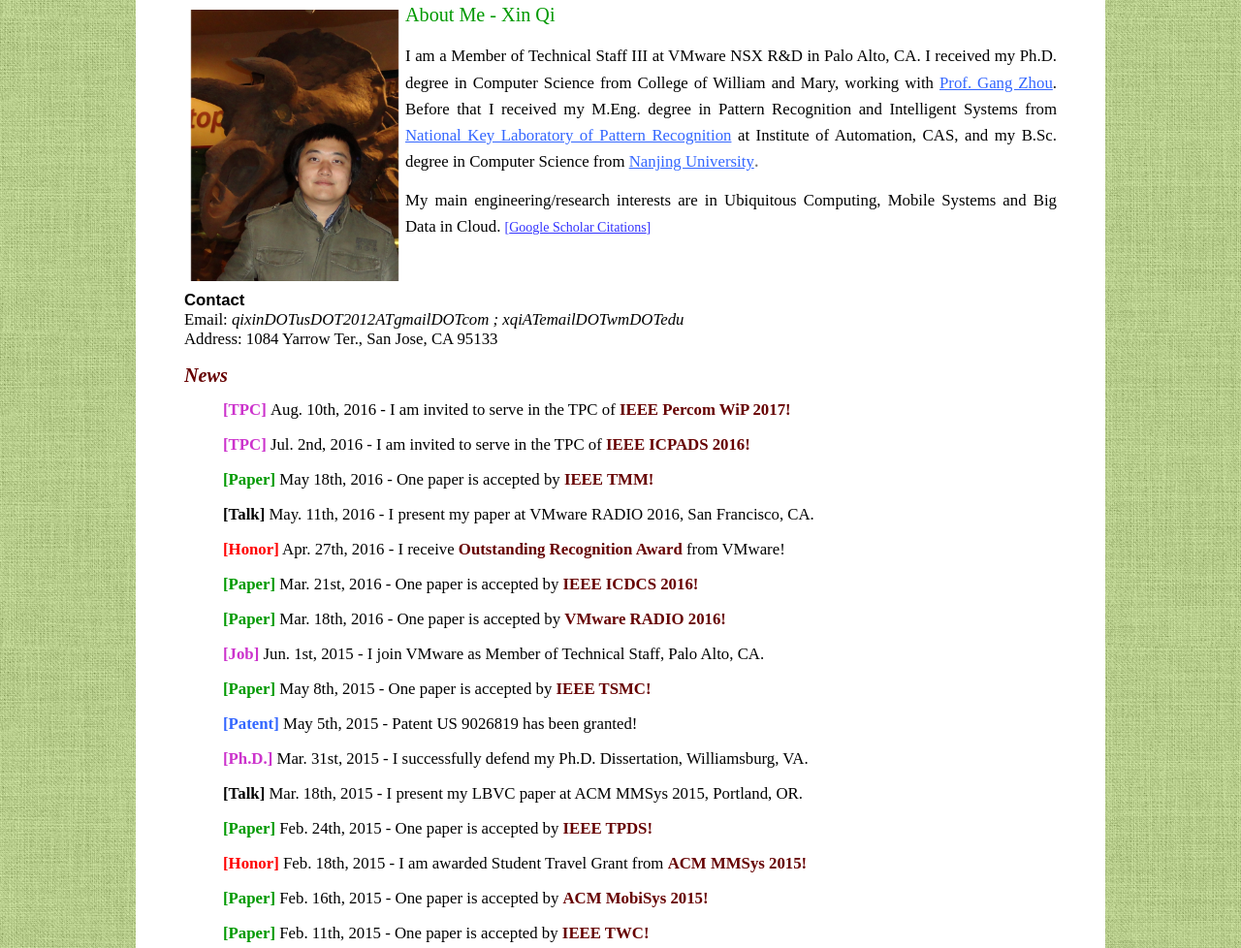
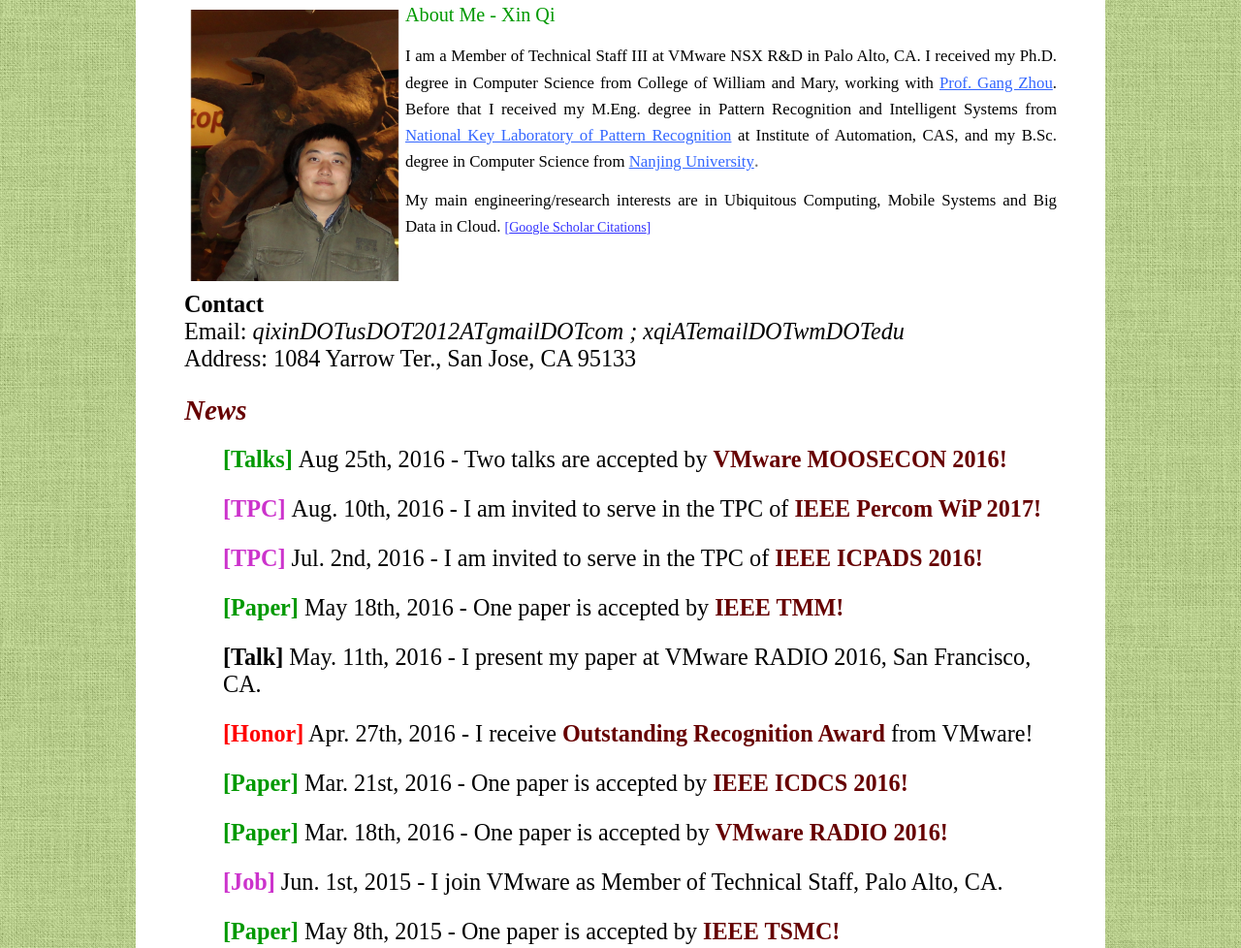
Before and after one commit to xqi-wm/xqi-wm.github.io, a plain HTML site: page index.html in a window 1280 px wide. Shown: the part 308-1286 px from the top of the page at 97% size. Drawn offline with Linux system fonts and the light colour scheme.

Commit message:
moose con

```diff
--- a/index.html
+++ b/index.html
@@ -1,6 +1,5 @@
 <!DOCTYPE html PUBLIC "-//W3C//DTD XHTML 1.0 Strict//EN" "http://www.w3.org/TR/xhtml1/DTD/xhtml1-strict.dtd">
-<html xmlns="http://www.w3.org/1999/xhtml"><head>
-<!--
+<html xmlns="http://www.w3.org/1999/xhtml"><head><!--
 Design by Free CSS Templates
 http://www.freecsstemplates.org
 Released for free under a Creative Commons Attribution 2.5 License
@@ -8,6 +7,8 @@ Name : Emerald Description: A two-column, fixed-width design with dark color sch
 Version : 1.0
 Released : 20120902
 -->
+
+
 
 
 
@@ -110,7 +111,7 @@ University</span></a></small>.</span></span></big></big><span style="font-family
 <big style="font-family: Times New Roman,Times,serif; color: black;">My main engineering/research interests are in Ubiquitous Computing, Mobile Systems and Big Data in Cloud. </big><big style="font-family: Times New Roman,Times,serif; color: black;"><small><a target="_blank" href="https://scholar.google.com/citations?hl=en&amp;user=05BTnPwAAAAJ"><span style="color: rgb(51, 51, 255);">[<span style="text-decoration: underline;">Google Scholar Citations</span>]</span></a></small></big></p>
 <p><br />
 <big style="color: black;"><small><a target="_blank" href="https://scholar.google.com/citations?hl=en&amp;user=05BTnPwAAAAJ"><span style="color: rgb(51, 51, 255);" /></a></small></big></p>
-<big style="font-family: Times New Roman,Times,serif; color: black;"></big> <big style="font-family: Times New Roman,Times,serif; color: black;"></big><span style="color: red; font-style: italic; font-weight: bold;">
+<big style="font-family: Times New Roman,Times,serif; color: black;" /> <big style="font-family: Times New Roman,Times,serif; color: black;" /><span style="color: red; font-style: italic; font-weight: bold;">
 
 </span><big style="color: black; font-weight: bold;">Contact</big><br style="font-family: Times New Roman,Times,serif; color: black;" />
 <big style="color: black;"><span style="font-family: Times New Roman,Times,serif;">Email: <span style="font-style: italic;">qixinDOTusDOT2012ATgmailDOTcom ; xqiATemailDOTwmDOTedu</span></span><br style="font-family: Times New Roman,Times,serif;" />
@@ -124,7 +125,12 @@ University</span></a></small>.</span></span></big></big><span style="font-family
 <dl style="color: black; font-family: Times New Roman,Times,serif; text-align: left;">
 
 
+  <dd><big style="color: rgb(0, 153, 0);"><span style="font-weight: bold;">[</span></big><big style="color: rgb(0, 153, 0);"><span style="font-weight: normal;"><span style="font-weight: bold;">Talks</span></span></big><big><span style="font-weight: bold;"><span style="color: rgb(0, 153, 0);">]</span> </span>Aug 25th, 2016 - </big><big><span style="color: black; font-weight: normal;">Two talks are
+accepted by</span><span style="font-weight: normal;"> <span style="font-weight: bold;"><span style="color: rgb(102, 0, 0); font-weight: bold;">VMware MOOSECON 2016!</span></span></span></big></dd>
+  <dt><br />
+  </dt>
   <dd><big style="color: rgb(204, 51, 204);"><span style="font-weight: bold;">[</span></big><big style="color: rgb(204, 51, 204);"><span style="font-weight: normal;"><span style="font-weight: bold;">TPC</span></span></big><big><span style="font-weight: bold;"><span style="color: rgb(204, 51, 204);">]</span> </span>Aug. 10th, 2016 - </big><big><span style="color: black; font-weight: normal;">I am invited to serve in the TPC of</span><span style="font-weight: normal;"> <span style="font-weight: bold;"><span style="color: rgb(102, 0, 0); font-weight: bold;">IEEE Percom WiP 2017!</span></span></span></big></dd>
+
   <dt><br />
   </dt>
   <dd><big style="color: rgb(204, 51, 204);"><span style="font-weight: bold;">[</span></big><big style="color: rgb(204, 51, 204);"><span style="font-weight: normal;"><span style="font-weight: bold;">TPC</span></span></big><big><span style="font-weight: bold;"><span style="color: rgb(204, 51, 204);">]</span> </span>Jul. 2nd, 2016 - </big><big><span style="color: black; font-weight: normal;">I am invited to serve in the TPC of</span><span style="font-weight: normal;"> <span style="font-weight: bold;"><span style="color: rgb(102, 0, 0); font-weight: bold;">IEEE ICPADS 2016!</span></span></span></big></dd>
```
Also changed, not shown: talks.html (+8 -4 lines).
